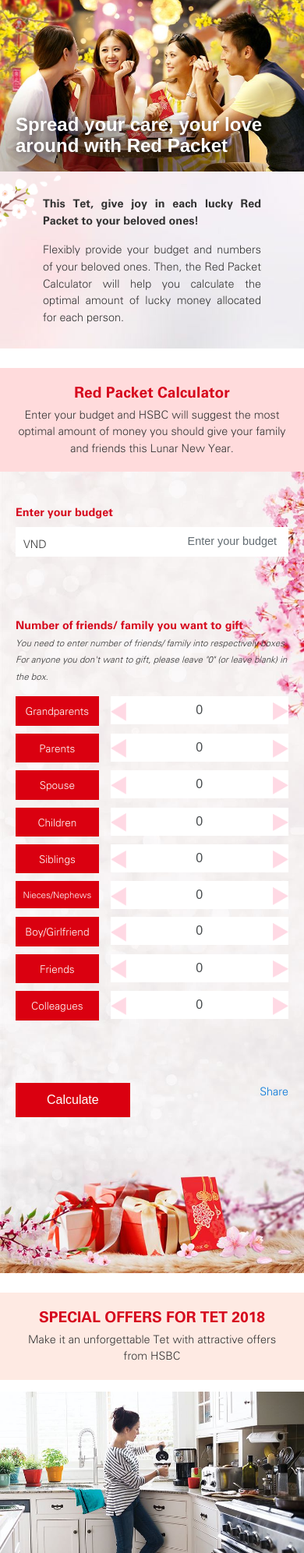
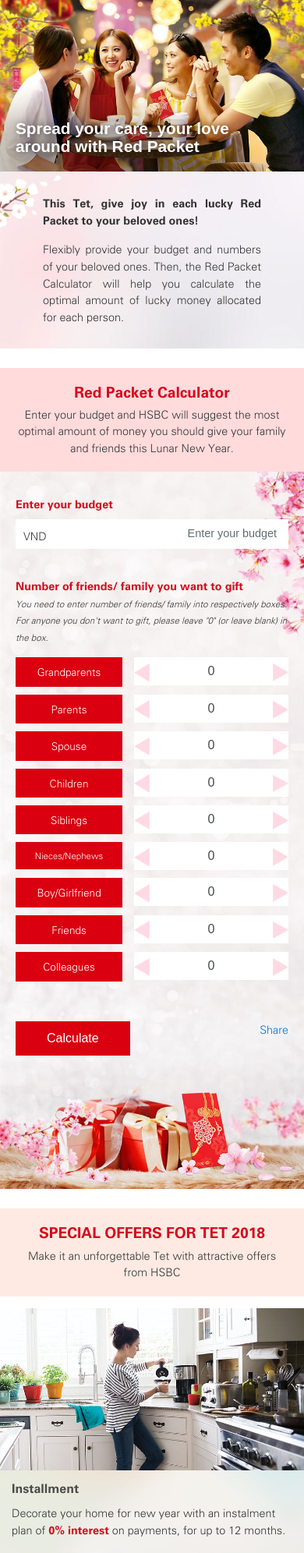
Before and after one commit to anhcao142/redpacket, a PHP site: page /index_en.html in a window 390 px wide. Shown: the part 92-2084 px from the top of the page at 78% size. Run offline with PHP 8.4, Linux system fonts and the light colour scheme; some libraries are stand-ins or nearby versions.

Commit message:
Update website

```diff
--- a/css/style.css
+++ b/css/style.css
@@ -185,6 +185,19 @@
         background-image: url('../images/mobile/key_375x220.jpg');
         height: 220px;
     }
+
+    #hero .hero-caption h1 {
+        font-size: 1.4rem;
+    }
+
+    #hero .hero-caption h1.en {
+        font-size: 1.3rem;
+    }
+
+    #hero .hero-caption {
+        padding-left: 20px;
+        padding-right: 20px;
+    }
 }
 
 
@@ -267,7 +280,7 @@
 }
 
 .redpacket-calculator-detail.result-detail {
-    background-image: url('../images/pc/gift_1120x1515.jpg?time=123');
+    background-image: url('../images/pc/gift_1170x1580.jpg?time=123');
     min-height: 1280px;
 }
 
@@ -364,6 +377,12 @@
         padding-left: 25px;
         padding-right: 25px;
         padding-top: 40px;
+        background-image: url('../images/pc/gift_1170x1580.jpg');
+        min-height: 940px;
+    }
+
+    .redpacket-calculator-detail.result-detail {
+        min-height: 1200px;
     }
 
     .redpacket-calculator-detail.en {
@@ -384,12 +403,15 @@
 
 @media (max-width: 991px) {
     .redpacket-calculator-detail {
-        background-image: url('../images/mobile/gift_750x2360.jpg');
+        background-image: url('../images/mobile/gift_750x2022.jpg');
         padding-left: 20px;
         padding-right: 20px;
-        padding-bottom: 350px;
-        background-size: 100% auto;
-        height: auto;
+        min-height: 1180px;
+    }
+
+    .redpacket-calculator-detail.result-detail {
+        background-image: url('../images/mobile/gift_750x2022.jpg');
+        min-height: 1420px;
     }
 
     .redpacket-calculator-detail .input-budget {
@@ -431,14 +453,18 @@
 
 @media (max-width: 767px) {
     .redpacket-calculator-detail {
-        padding-bottom: 270px !important;
-        background-size: 100% auto;
+        background-image: url('../images/mobile/gift_750x2022.jpg');
         padding: 25px 20px;
-        // background-size: cover;
+        min-height: 1180px;
+    }
+
+    .redpacket-calculator-detail.result-detail {
+        background-image: url('../images/mobile/gift_750x2022.jpg');
+        min-height: 1340px;
     }
 
     .redpacket-calculator-detail .input-budget {
-        margin-bottom: 10px;
+        margin-bottom: 0px;
     }
 
     .redpacket-calculator-detail .input-budget input {
@@ -487,14 +513,99 @@
     }
 }
 
+@media (max-width: 660px) {
+    .redpacket-calculator-detail {
+        background-image: url('../images/mobile/gift_750x2022.jpg');
+        min-height: 1100px;
+    }
+
+    .redpacket-calculator-detail.result-detail {
+        background-image: url('../images/mobile/gift_750x2360.jpg');
+        min-height: 1340px;
+    }
+}
+
 @media (max-width: 460px) {
     .redpacket-calculator-detail {
-        padding-bottom: 200px !important;
+        background-image: url('../images/mobile/gift_750x2360.jpg');
+        min-height: 920px;
+        background-size: 100% auto;
+        padding: 25px 20px;
+    }
+
+    .redpacket-calculator-detail.en {
+        padding-top: 30px;
+    }
+
+    .redpacket-calculator-detail .space {
+        display: none;
+    }
+
+    .redpacket-calculator-factors {
+        padding-bottom: 20px;
+    }
+
+    .budget-factor {
+        margin-bottom: 7px;
+    }
+
+/*    .redpacket-calculator-detail.en {
+        padding-top: 20px;
+    }*/
+
+    .redpacket-calculator-detail .redpacket-calculator-result-note {
+        font-size: 0.85;
+        margin-bottom: 20px;
+    }
+
+    .redpacket-calculator-detail.result-detail {
+        min-height: unset;
+        padding-bottom: 200px;
         background-size: cover;
-        padding: 25px 20px;
-        // background-size: cover;
     }
 }
+
+@media (max-width: 375px) {
+    .redpacket-calculator-detail {
+        background-image: url('../images/mobile/gift_750x2360.jpg');
+        min-height: 890px;
+        padding: 25px 20px;
+    }
+
+    .redpacket-calculator-detail .space {
+        display: none;
+    }
+
+    .redpacket-calculator-detail {
+        padding-top: 20px;
+    }
+
+    .redpacket-calculator-detail.result-detail {
+        min-height: 1180px;
+    }
+
+    .redpacket-calculator-factors {
+        padding-bottom: 10px;
+    }
+
+    .redpacket-calculator-result strong {
+        font-size: 0.85rem;
+    }
+
+    .redpacket-amount-detail {
+        padding-top: 0px !important;
+        padding-bottom: 0px !important;
+    }
+
+    .redpacket-calculator-detail label {
+        font-size: 0.85rem;
+    }
+
+    #btn-calculate, #btn-recalculate {
+        padding: 7px 30px;
+    }
+}
+
 
 
 .redpacket-amount-detail {
@@ -872,12 +983,12 @@
     }
 
     #register-hsbc-credit h1 {
-        font-size: 1.2rem;
+        font-size: 1.1rem;
     }
 
     #register-hsbc-credit .description {
         font-size: 0.8rem;
-        padding: 0 30px;
+        padding: 0 25px;
     }
 
     .visa-cards {
--- a/index_en.html
+++ b/index_en.html
@@ -7,7 +7,7 @@
 
   <link rel="stylesheet" href="https://cdnjs.cloudflare.com/ajax/libs/twitter-bootstrap/4.0.0-beta.3/css/bootstrap.min.css">
   <link rel="stylesheet" href="https://cdnjs.cloudflare.com/ajax/libs/font-awesome/4.7.0/css/font-awesome.min.css">
-  <link rel="stylesheet" href="css/style.css?time=012029122019">
+  <link rel="stylesheet" href="css/style.css?time=012029122020">
 </head>
 <body class="en">
   <div id="fb-root"></div>
@@ -32,7 +32,7 @@
   <section id="hero">
     <div style="position: relative; height: 100%">
       <div class="hero-caption">
-        <h1>
+        <h1 class="en">
           Spread your care, your love
           <br>
           around with Red Packet
@@ -106,10 +106,10 @@
           <div class="row">
             <div class="col-lg-4">
               <div class="form-group row budget-factor en">
-                <div class="col-4 col-md-5">
+                <div class="col-5 col-md-5">
                   <label for="grandparents">Grandparents</label>
                 </div>
-                <div class="col-8 col-md-7 column">
+                <div class="col-7 col-md-7 column">
                   <div class="budget-amount collapse">
                     <span></span>
                     <img src="" alt="">
@@ -122,10 +122,10 @@
                 </div>
               </div>
               <div class="form-group row budget-factor en">
-                <div class="col-4 col-md-5">
+                <div class="col-5 col-md-5">
                   <label for="parents">Parents</label>
                 </div>
-                <div class="col-8 col-md-7 column" style="position: relative;">
+                <div class="col-7 col-md-7 column" style="position: relative;">
                   <div class="budget-amount collapse">
                     <span></span>
                     <img src="" alt="">
@@ -138,10 +138,10 @@
                 </div>
               </div>
               <div class="form-group row budget-factor en">
-                <div class="col-4 col-md-5">
+                <div class="col-5 col-md-5">
                   <label for="spouse">Spouse</label>
                 </div>
-                <div class="col-8 col-md-7 column">
+                <div class="col-7 col-md-7 column">
                   <div class="budget-amount collapse">
                     <span></span>
                     <img src="" alt="">
@@ -156,10 +156,10 @@
             </div>
             <div class="col-lg-4">
               <div class="form-group row budget-factor en">
-                <div class="col-4 col-md-5">
+                <div class="col-5 col-md-5">
                   <label for="children">Children</label>
                 </div>
-                <div class="col-8 col-md-7 column">
+                <div class="col-7 col-md-7 column">
                   <div class="budget-amount collapse">
                     <span></span>
                     <img src="" alt="">
@@ -172,10 +172,10 @@
                 </div>
               </div>
               <div class="form-group row budget-factor en">
-                <div class="col-4 col-md-5">
+                <div class="col-5 col-md-5">
                   <label for="siblings">Siblings</label>
                 </div>
-                <div class="col-8 col-md-7 column">
+                <div class="col-7 col-md-7 column">
                   <div class="budget-amount collapse">
                     <span></span>
                     <img src="" alt="">
@@ -188,10 +188,10 @@
                 </div>
               </div>
               <div class="form-group row budget-factor en">
-                <div class="col-4 col-md-5">
+                <div class="col-5 col-md-5">
                   <label class="text-smaller" for="grandchildren">Nieces/Nephews</label>
                 </div>
-                <div class="col-8 col-md-7 column">
+                <div class="col-7 col-md-7 column">
                   <div class="budget-amount collapse">
                     <span></span>
                     <img src="" alt="">
@@ -206,10 +206,10 @@
             </div>
             <div class="col-lg-4">
               <div class="form-group row budget-factor en">
-                <div class="col-4 col-md-5">
+                <div class="col-5 col-md-5">
                   <label for="lover">Boy/Girlfriend</label>
                 </div>
-                <div class="col-8 col-md-7 column">
+                <div class="col-7 col-md-7 column">
                   <div class="budget-amount collapse">
                     <span></span>
                     <img src="" alt="">
@@ -222,10 +222,10 @@
                 </div>
               </div>
               <div class="form-group row budget-factor en">
-                <div class="col-4 col-md-5">
+                <div class="col-5 col-md-5">
                   <label for="friends">Friends</label>
                 </div>
-                <div class="col-8 col-md-7 column">
+                <div class="col-7 col-md-7 column">
                   <div class="budget-amount collapse">
                     <span></span>
                     <img src="" alt="">
@@ -238,10 +238,10 @@
                 </div>
               </div>
               <div class="form-group row budget-factor en">
-                <div class="col-4 col-md-5">
+                <div class="col-5 col-md-5">
                   <label for="colleagues">Colleagues</label>
                 </div>
-                <div class="col-8 col-md-7 column">
+                <div class="col-7 col-md-7 column">
                   <div class="budget-amount collapse">
                     <span></span>
                     <img src="" alt="">
@@ -256,9 +256,11 @@
             </div>
           </div>
           <div class="row">
-            <div class="space">
-              <div class="help-block text-danger collapse" style="font-size: 0.9rem;">
-                *You haven't select any friends or family
+            <div class="col-12">
+              <div class="space">
+                <div class="help-block text-danger collapse" style="font-size: 0.9rem;">
+                  *You haven't select any friends or family
+                </div>
               </div>
             </div>
           </div>
```
Also changed, not shown: index_vi.html (+8 -5 lines), images/mobile/gift_750x2360.jpg, images/pc/gift_1120x1515.jpg (deleted), images/pc/gift_1170x1580.jpg (added).
